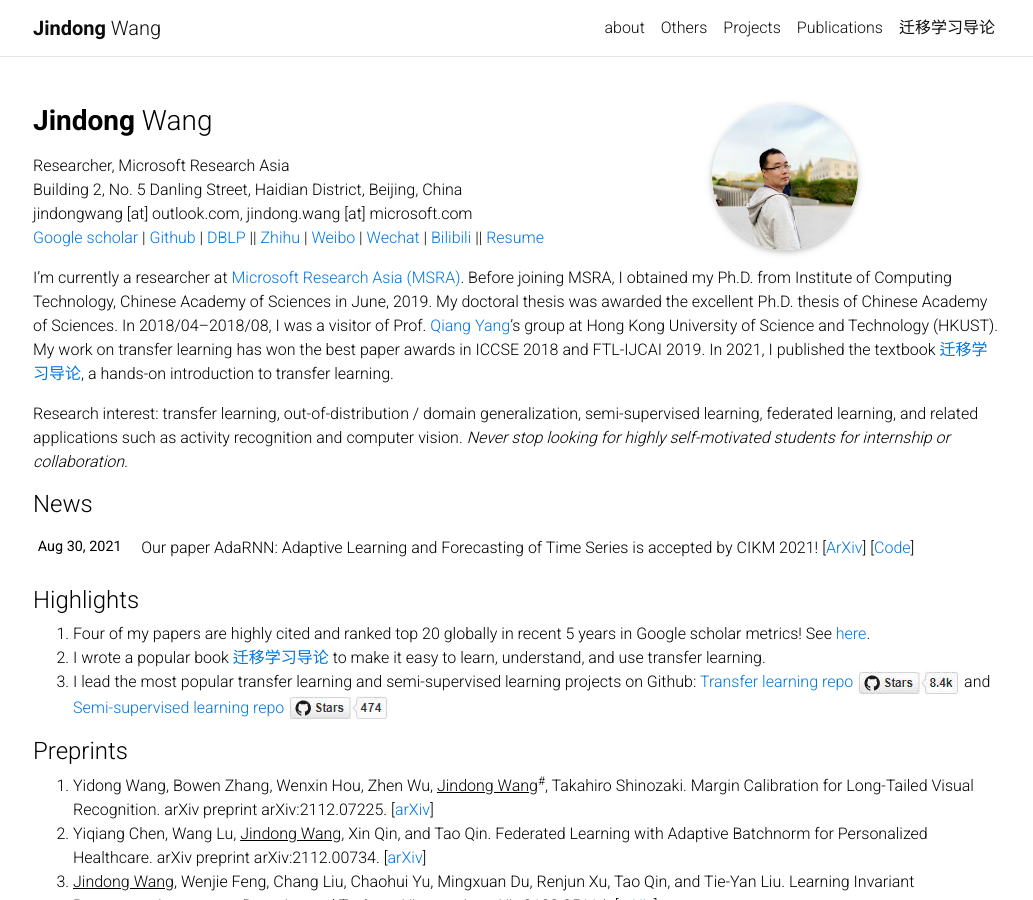
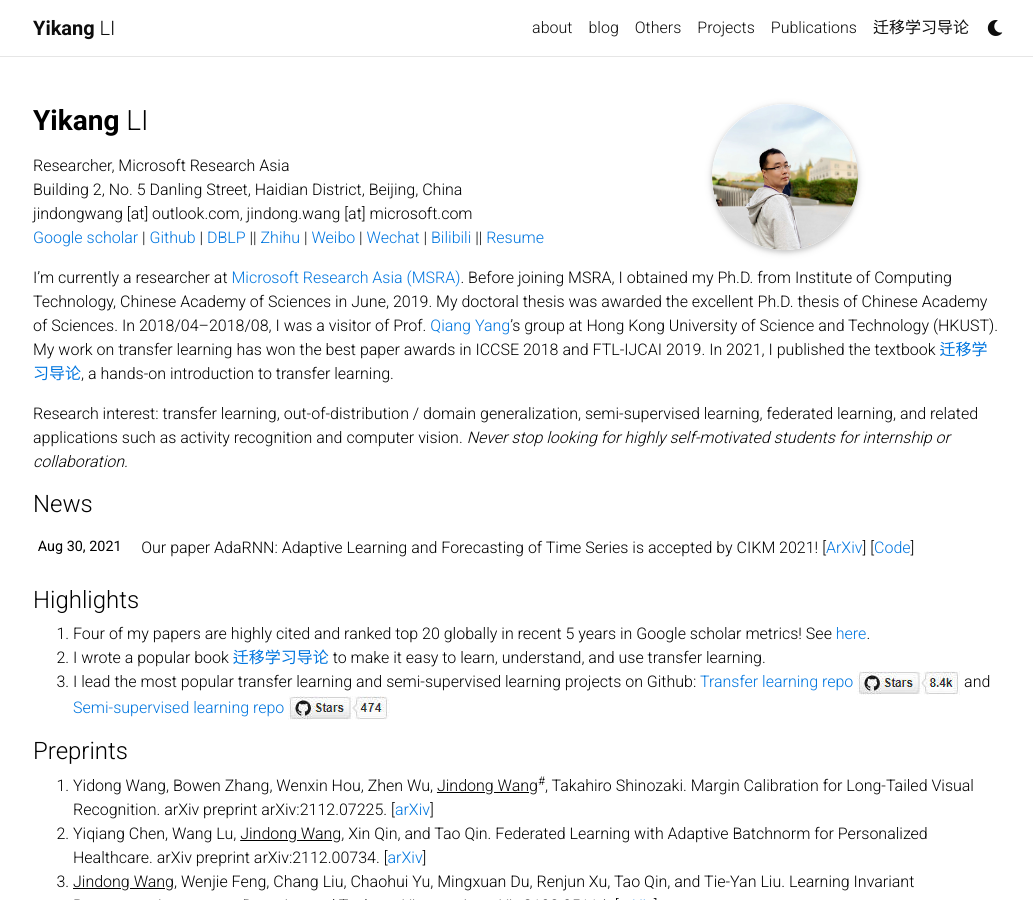
Before and after one commit to yikang-li/yikang-li.github.io, a Jekyll site: the page built from _pages/about.md, in a window 1280 px wide and 900 px high. Shown: the whole window, without its empty margins (122-1155 px from the left). Built offline with Jekyll 4.4.1, drawn with Linux system fonts in a browser that asks for light colours; comment, search, counter and statistics services are not loaded.

Commit message:
update config

```diff
--- a/_config.yml
+++ b/_config.yml
@@ -3,20 +3,23 @@
 # -----------------------------------------------------------------------------
 
 title: blank # the website title (if blank, full name will be used instead)
-first_name: Jindong
-middle_name:
-last_name: Wang
-email: jindong.wang@microsoft.com
+first_name: Yikang
+# middle_name: R.
+last_name: LI
+email: allen.li.thu@gmail.com
 description: > # the ">" symbol means to ignore newlines until "footer_text:"
   A simple, whitespace theme for academics. Based on [*folio](https://github.com/bogoli/-folio) design.
 footer_text: >
-  Powered by <a href="http://jekyllrb.com/" target="_blank">Jekyll</a> with <a href="https://github.com/alshedivat/al-folio">al-folio</a> theme.
+  Powered by <a href="https://jekyllrb.com/" target="_blank">Jekyll</a> with <a href="https://github.com/alshedivat/al-folio">al-folio</a> theme.
   Hosted by <a href="https://pages.github.com/" target="_blank">GitHub Pages</a>.
+  Photos from <a href="https://unsplash.com" target="_blank">Unsplash</a>.
+keywords: jekyll, jekyll-theme, academic-website, portfolio-website  # add your own keywords or leave empty
 
 lang: en # the language of your site (for example: en, fr, cn, ru, etc.)
-icon: 🐼 # the emoji used as the favicon
-url: jindongwang.github.io #https://alshedivat.github.io # the base hostname & protocol for your site
-baseurl:  # the subpath of your site, e.g. /blog/
+icon: 🐼  # the emoji used as the favicon (alternatively, provide image name in /assets/img/)
+
+url: http://yikang-li.github.io # the base hostname & protocol for your site
+baseurl: # /al-folio # the subpath of your site, e.g. /blog/
 last_updated: true # set to true if you want to display last updated in the footer
 impressum_path:  # set to path to include impressum link in the footer, use the same path as permalink in a page, helps to conform with EU GDPR
 
@@ -25,6 +28,8 @@
 # -----------------------------------------------------------------------------
 # will use title and url fields
 # Take a look to https://github.com/jekyll/jekyll-feed for more customization
+
+rss_icon: false
 
 # -----------------------------------------------------------------------------
 # Layout
@@ -39,55 +44,56 @@
 # TODO: add layout settings (single page vs. multi-page)
 
 # -----------------------------------------------------------------------------
-# Open Graph
+# Open Graph & Schema.org
 # -----------------------------------------------------------------------------
 # Display links to the page with a preview object on social media.
 serve_og_meta: false # Include Open Graph meta tags in the HTML head
+serve_schema_org: false # Include Schema.org in the HTML head
 og_image: # The site-wide (default for all links) Open Graph preview image
 
 # -----------------------------------------------------------------------------
 # Social integration
 # -----------------------------------------------------------------------------
 
-github_username: jindongwang # your GitHub user name
+github_username: yikang-li # your GitHub user name
 gitlab_username: # your GitLab user name
 twitter_username: # your Twitter handle
-linkedin_username: # your LinkedIn user name
-scholar_userid: hBZ_tKsAAAAJ # your Google Scholar ID
+linkedin_username: yikang-li # your LinkedIn user name
+scholar_userid: G9b6hpYAAAAJ # your Google Scholar ID
 orcid_id: # your ORCID ID
 medium_username: # your Medium username
 quora_username: # your Quora username
 publons_id: # your ID on Publons
 research_gate_profile: # your profile on ResearchGate
 blogger_url: # your blogger URL
-work_url: # work page URL
+work_url: http://www.shlab.org.cn/ # work page URL
 keybase_username: # your keybase user name
 wikidata_id: # your wikidata id
-dblp_url: https://dblp.org/pid/19/2969-1.html # your DBLP profile url
+dblp_url: # your DBLP profile url
 stackoverflow_id: #your stackoverflow id
 
-rss_icon: true
+contact_note: >
+  Please contact me via email first: liyikang@pjlab.org.cn
 
-contact_note:
-  #You can even add a little note about which of these is the best way to reach you.
-
-google_analytics: G-LRLQJKW7E9 # out your google-analytics code
-panelbear_analytics: XXXXXXXXX # panelbear analytics site ID
+google_analytics: G-EFRKRMFEH9 # your google-analytics ID (format: UA-XXXXXXXXX)
+google_site_verification:  # your google-site-verification ID (Google Search Console)
+bing_site_verification:  # out your bing-site-verification ID (Bing Webmaster)
+panelbear_analytics:  # panelbear analytics site ID (format: XXXXXXXXX)
 
 # -----------------------------------------------------------------------------
 # Blog
 # -----------------------------------------------------------------------------
 
-# blog_name: Jindong Wang  # your blog must have a name for it to show up in the nav bar
-# blog_description: Jindong Wang's personal website
-# permalink: /blog/:year/:title/
+blog_name: yikang_homepage  # your blog must have a name for it to show up in the nav bar
+blog_description: LI Yikang's Homepage.
+permalink: /blog/:year/:title/
 
 # Pagination
 pagination:
   enabled: true
 
 # Comments
-disqus_shortname: al-folio # put your disqus shortname
+disqus_shortname: liyikang # put your disqus shortname
 # https://help.disqus.com/en/articles/1717111-what-s-a-shortname
 
 # -----------------------------------------------------------------------------
@@ -104,7 +110,7 @@
     output: true
     permalink: /projects/:path/
 
-news_limit: 4
+news_limit: 5
 
 # -----------------------------------------------------------------------------
 # Jekyll settings
@@ -113,7 +119,8 @@
 # Markdown and syntax highlight
 markdown: kramdown
 highlighter: rouge
-highlight_theme: github  # https://github.com/jwarby/jekyll-pygments-themes
+highlight_theme_light: github  # https://github.com/jwarby/jekyll-pygments-themes
+highlight_theme_dark: native  # https://github.com/jwarby/jekyll-pygments-themes
 kramdown:
   input: GFM
   syntax_highlighter_opts:
@@ -138,18 +145,18 @@
 
 # Plug-ins
 plugins:
-  # - jekyll-archives
-  # - jekyll-diagrams
-  # - jekyll-email-protect
-  # - jekyll-feed
-  # - jekyll-github-metadata
-  # - jekyll-paginate-v2
-  - jekyll-responsive-image
+  - jekyll-archives
+  - jekyll-diagrams
+  - jekyll-email-protect
+  - jekyll-feed
+  - jekyll-github-metadata
+  - jekyll-imagemagick
+  - jekyll-paginate-v2
   - jekyll/scholar
-  # - jekyll-sitemap
-  # - jekyll-target-blank
-  # - jekyll-twitter-plugin
-  # - jemoji
+  - jekyll-sitemap
+  - jekyll-target-blank
+  - jekyll-twitter-plugin
+  - jemoji
 
 # Sitemap settings
 defaults:
@@ -157,9 +164,25 @@
       path:            "assets/**/*.*"
     values:
       sitemap:         false
-
 # Extras
 github: [metadata]
+
+# -----------------------------------------------------------------------------
+# Jekyll optimization
+# -----------------------------------------------------------------------------
+
+# HTML remove comments (<!-- .... -->)
+remove_HTML_comments: false
+
+# HTML beautifier (_plugins/beautify.rb) / https://github.com/threedaymonk/htmlbeautifier
+beautify: false # This function has conflict with the code snippets, they can be displayed incorrectly
+
+# HTML minify (_plugins/minify.rb) Thanks to: https://www.ffbit.com/blog/2021/03/17/html-minification-in-jekyll.html
+minify: false
+
+# CSS/SASS minify
+sass:
+  style: compressed
 
 # -----------------------------------------------------------------------------
 # Jekyll Archives
@@ -182,14 +205,14 @@
 
 scholar:
 
-  last_name: Wang
-  first_name: Jindong
+  last_name: LI
+  first_name: Yikang
 
   style: apa
   locale: en
 
   source: /_bibliography/
-  bibliography: confs.bib
+  bibliography: papers.bib
   bibliography_template: bib
   # Note: if you have latex math in your bibtex, the latex filter
   # preprocessing may conflict with MathJAX if the latter is enabled.
@@ -207,21 +230,24 @@
 
 
 # -----------------------------------------------------------------------------
-# Jekyll Responsive Images
+# Responsive WebP Images
 # -----------------------------------------------------------------------------
 
-responsive_image:
-  template: _includes/responsive_img.html
-  # Quality to use when resizing images.
-  default_quality: 80
-  sizes:
-    - width: 480
-    - width: 800
-    - width: 1400
-      quality: 90
-  # Strip EXIF and other JPEG profiles. Helps to minimize JPEG size.
-  strip: true
-
+imagemagick:
+  enabled: true
+  widths:
+    - 480
+    - 800
+    - 1400
+  input_directories:
+    - assets/img/
+  input_formats:
+    - ".jpg"
+    - ".jpeg"
+    - ".png"
+    - ".tiff"
+  output_formats:
+    webp: "-quality 75%"
 
 # -----------------------------------------------------------------------------
 # Jekyll Diagrams
@@ -236,13 +262,15 @@
 # Optional Features
 # -----------------------------------------------------------------------------
 
-enable_google_analytics:    false  # enables google analytics
+enable_google_analytics:    true  # enables google analytics
 enable_panelbear_analytics: false  # enables panelbear analytics
-enable_mansory:             false   # enables automatic project cards arangement
+enable_google_verification: false  # enables google site verification
+enable_bing_verification:   false  # enables bing site verification
+enable_masonry:             true   # enables automatic project cards arangement
 enable_math:                true   # enables math typesetting (uses MathJax)
 enable_tooltips:            false  # enables automatic tooltip links generated
                                    # for each section titles on pages and posts
-enable_darkmode:            false   # enables switching between light/dark modes
+enable_darkmode:            true   # enables switching between light/dark modes
 enable_navbar_social:       true  # enables displaying social links in the
                                    # navbar on the about page
 enable_project_categories:  true   # enables categorization of projects into
@@ -255,32 +283,32 @@
 # -----------------------------------------------------------------------------
 
 academicons:
-  version: "1.9.0"
-  integrity: "sha512-W4yqoT1+8NLkinBLBZko+dFB2ZbHsYLDdr50VElllRcNt2Q4/GSs6u71UHKxB7S6JEMCp5Ve4xjh3eGQl/HRvg=="
+  version: "1.9.1"
+  integrity: "sha256-i1+4qU2G2860dGGIOJscdC30s9beBXjFfzjWLjBRsBg="
 bootstrap:
-  version: "4.5.2"
+  version: "4.6.1"
   integrity:
-    css: "sha512-MoRNloxbStBcD8z3M/2BmnT+rg4IsMxPkXaGh2zD6LGNNFE80W3onsAhRcMAMrSoyWL9xD7Ert0men7vR8LUZg=="
-    js: "sha512-M5KW3ztuIICmVIhjSqXe01oV2bpe248gOxqmlcYrEzAvws7Pw3z6BK0iGbrwvdrUQUhi3eXgtxp5I8PDo9YfjQ=="
+    css: "sha256-DF7Zhf293AJxJNTmh5zhoYYIMs2oXitRfBjY+9L//AY="
+    js: "sha256-SyTu6CwrfOhaznYZPoolVw2rxoY7lKYKQvqbtqN93HI="
 fontawesome:
-  version: "5.14.0"
-  integrity: "sha512-1PKOgIY59xJ8Co8+NE6FZ+LOAZKjy+KY8iq0G4B3CyeY6wYHN3yt9PW0XpSriVlkMXe40PTKnXrLnZ9+fkDaog=="
+  version: "5.15.4"
+  integrity: "sha256-mUZM63G8m73Mcidfrv5E+Y61y7a12O5mW4ezU3bxqW4="
 jquery:
-  version: "3.5.1"
-  integrity: "sha512-bLT0Qm9VnAYZDflyKcBaQ2gg0hSYNQrJ8RilYldYQ1FxQYoCLtUjuuRuZo+fjqhx/qtq/1itJ0C2ejDxltZVFg=="
+  version: "3.6.0"
+  integrity: "sha256-/xUj+3OJU5yExlq6GSYGSHk7tPXikynS7ogEvDej/m4="
 mathjax:
   version: "3.2.0"
-mansory:
+masonry:
   version: "4.2.2"
   integrity: "sha256-Nn1q/fx0H7SNLZMQ5Hw5JLaTRZp0yILA/FRexe19VdI="
 mdb:
-  version: "4.19.1"
+  version: "4.20.0"
   integrity:
-    css: "sha512-RO38pBRxYH3SoOprtPTD86JFOclM51/XTIdEPh5j8sj4tp8jmQIx26twG52UaLi//hQldfrh7e51WzP9wuP32Q=="
-    js: "sha512-Mug9KHKmroQFMLm93zGrjhibM2z2Obg9l6qFG2qKjXEXkMp/VDkI4uju9m4QKPjWSwQ6O2qzZEnJDEeCw0Blcw=="
+    css: "sha256-jpjYvU3G3N6nrrBwXJoVEYI/0zw8htfFnhT9ljN3JJw="
+    js: "sha256-NdbiivsvWt7VYCt6hYNT3h/th9vSTL4EDWeGs5SN3DA="
 popper:
-  version: "2.4.4"
-  integrity: "sha512-eUQ9hGdLjBjY3F41CScH3UX+4JDSI9zXeroz7hJ+RteoCaY+GP/LDoM8AO+Pt+DRFw3nXqsjh9Zsts8hnYv8/A=="
+  version: "2.11.2"
+  integrity: "sha256-l/1pMF/+J4TThfgARS6KwWrk/egwuVvhRzfLAMQ6Ds4="
 medium_zoom:
   version: "1.0.6"
   integrity: "sha256-EdPgYcPk/IIrw7FYeuJQexva49pVRZNmt3LculEr7zM="
```
